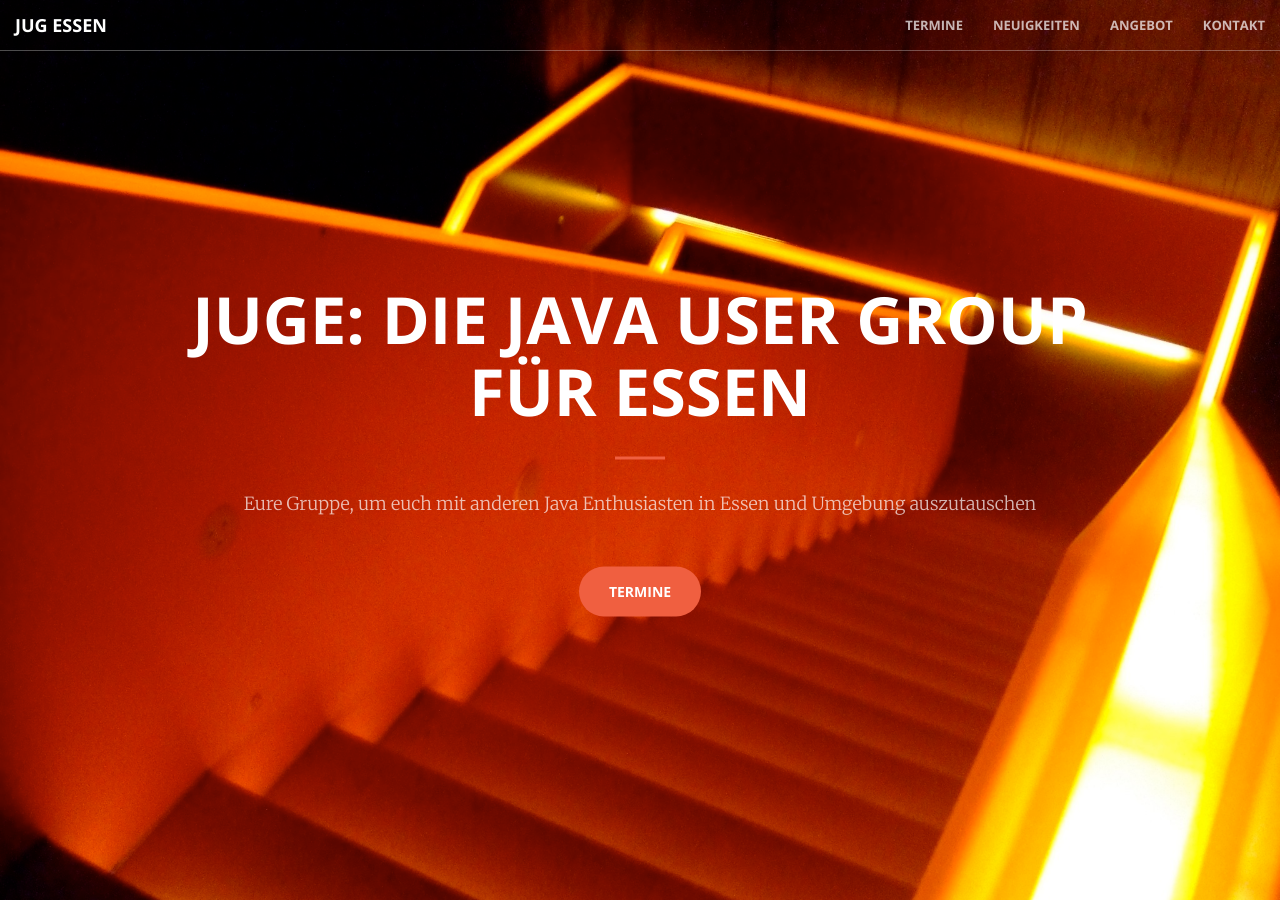
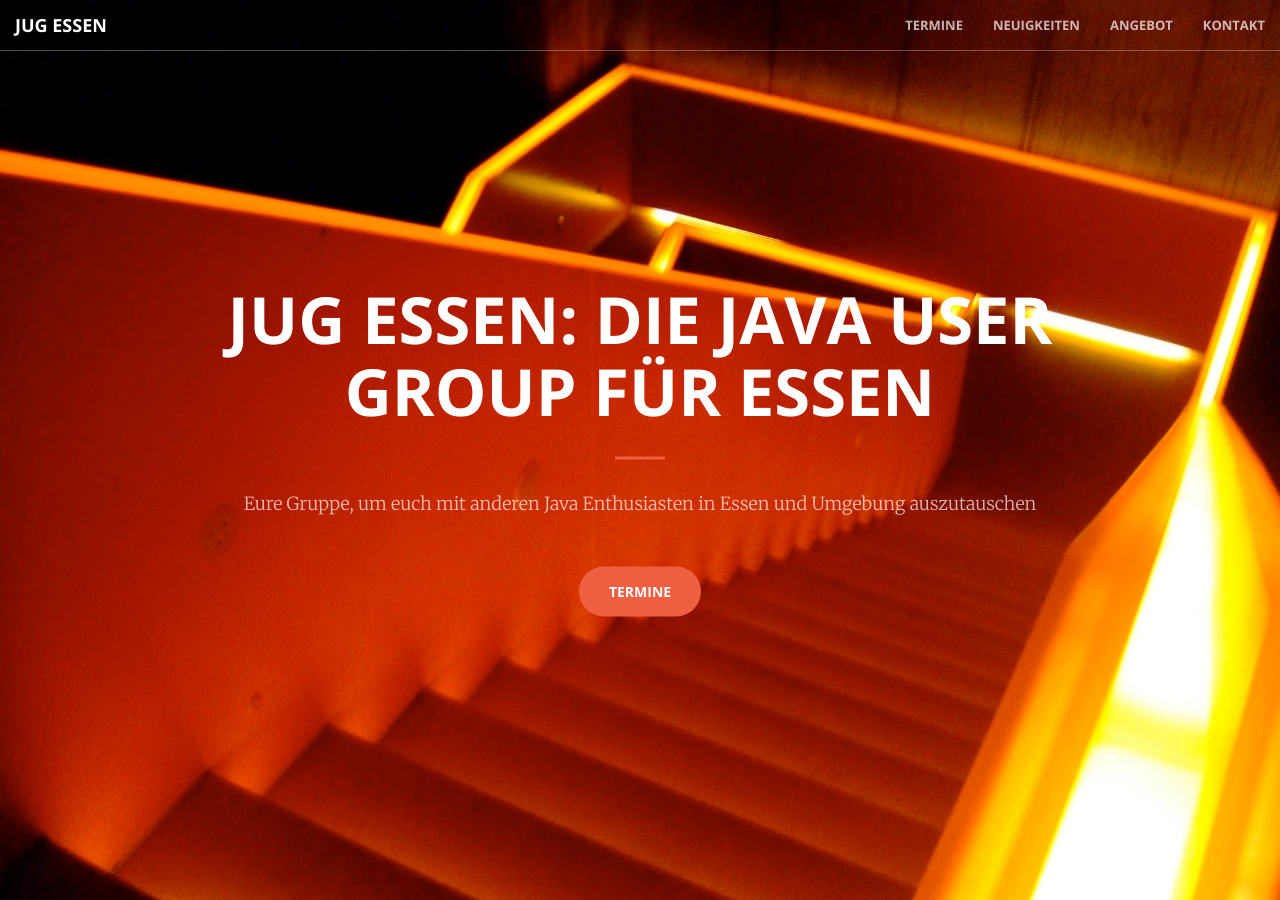
Before and after one commit to jug-essen/jug-essen.github.io, a Jekyll site: the page built from index.html, in a window 1280 px wide and 900 px high. Built offline with Jekyll 4.4.1, drawn with Linux system fonts in a browser that asks for light colours.

Commit message:
reviewed wording

```diff
--- a/_includes/header.html
+++ b/_includes/header.html
@@ -1,7 +1,7 @@
 <header class="homepage-header">
     <div class="header-content">
         <div class="header-content-inner">
-            <h1>JUGE: Die Java User Group für Essen</h1>
+            <h1>JUG Essen: Die Java User Group für Essen</h1>
             <hr>
             <p>Eure Gruppe, um euch mit anderen Java Enthusiasten in Essen und Umgebung auszutauschen</p>
             <a href="#about" class="btn btn-primary btn-xl page-scroll">Termine</a>
```
